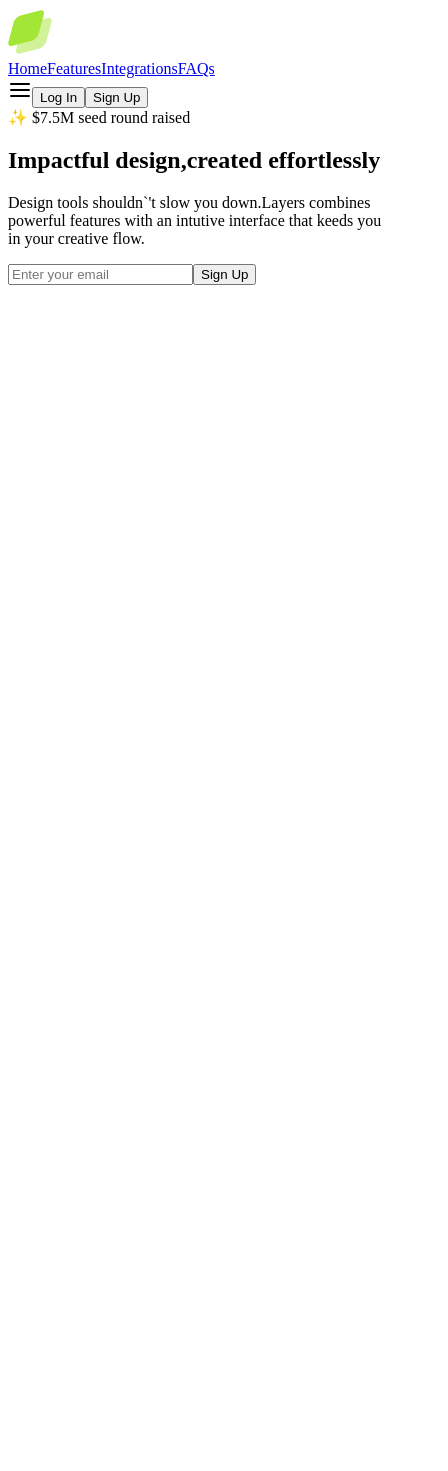
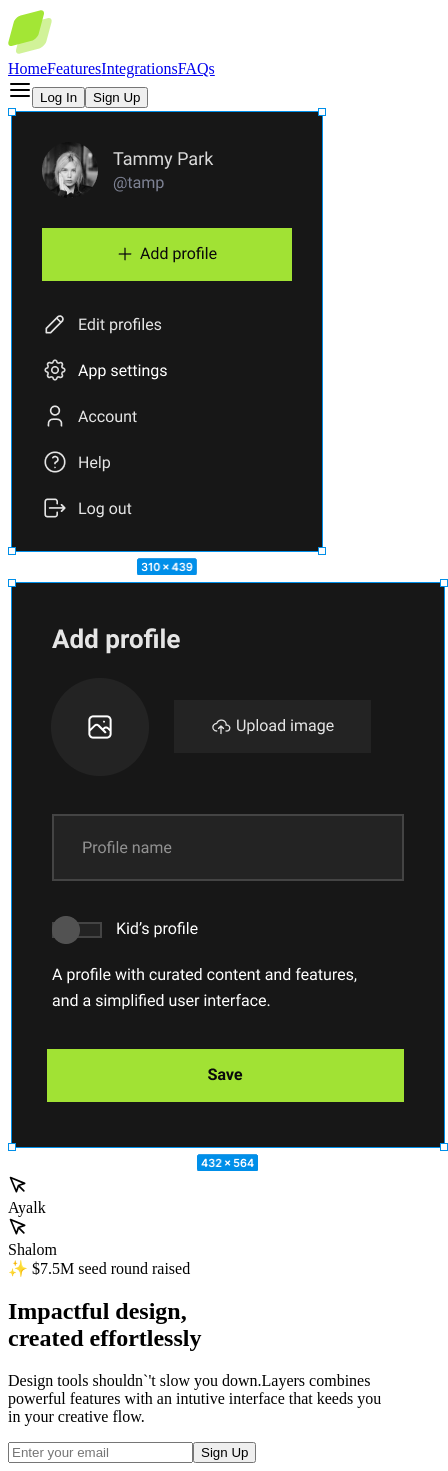
Before and after one commit to mr-Ayalk/SAAS_landing_page1, a Next.js app: page / in a window 390 px wide. Shown: the whole page, 448 px wide, since content can reach past the window. Before the commit the page ends 844 px from the top, so only its background shows below. Built offline with nearby package versions, Linux system fonts and the light colour scheme.

Commit message:
static hero section completed for mobile,tablete and desktop view

```diff
--- a/package.json
+++ b/package.json
@@ -14,6 +14,7 @@
     "next": "^14.2.18",
     "react": "^18.3.1",
     "react-dom": "^18.3.1",
+    "react-feather": "^2.0.10",
     "tailwind-merge": "^2.5.4"
   },
   "devDependencies": {
--- /dev/null
+++ b/src/components/pointer.tsx
@@ -0,0 +1,39 @@
+import { MousePointer } from "react-feather";
+import { twMerge } from "tailwind-merge";
+
+export default function Pointer(props: {
+    name: string;
+    color?: "red" | "blue";
+}) {
+    const { name, color } = props;
+    return (
+        <div className="relative">
+            {/* <svg
+                xmlns="http://www.w3.org/2000/svg"
+                width="24"
+                height="24"
+                viewBox="0 0 24 24"
+                fill="none"
+                stroke="currentColor"
+                stroke-width="2"
+                stroke-linecap="round"
+                stroke-linejoin="round"
+                className="feather feather-activity"
+            >
+                <line x1="18" y1="18" x2="6" y2="6"></line>
+                <polyline points="15 6 6 6 6 15"></polyline>
+            </svg> */}
+            <MousePointer size={20} />
+            <div className="absolute top-full left-full">
+                <div
+                    className={twMerge(
+                        "inline-flex rounded-full font-bold text-sm bg-blue-500 px-2 rounded-tl-none ",
+                        color === "red" && "bg-red-500"
+                    )}
+                >
+                    {name}
+                </div>
+            </div>
+        </div>
+    );
+}
--- a/src/sections/Hero.tsx
+++ b/src/sections/Hero.tsx
@@ -1,16 +1,41 @@
 import Button from "@/components/Button";
-
+import designExample1Image from "@/assets/images/design-example-1.png";
+import designExample2Image from "@/assets/images/design-example-2.png";
+import Image from "next/image";
+import Pointer from "@/components/pointer";
 export default function Hero() {
     return (
-        <section className="py-24">
-            <div className="container">
+        <section className="py-24 overflow-x-clip">
+            <div className="container relative">
+                <div className="absolute -left-32 top-16 hidden lg:block">
+                    <Image
+                        src={designExample1Image}
+                        alt="Design example 1 image"
+                    />
+                </div>
+                <div className="absolute -right-64 -top-16 hidden lg:block">
+                    <Image
+                        src={designExample2Image}
+                        alt="Design example 2 image"
+                    />
+                </div>
+                <div className="absolute left-56 top-96 hidden lg:block ">
+                    <Pointer name="Ayalk" />
+                </div>
+
+                <div className="absolute right-80 -top-4 hidden lg:block">
+                    <Pointer name="Shalom" color="red" />
+                </div>
+
                 <div className="flex justify-center ">
                     <div className="inline-flex py-1 px-3 bg-gradient-to-r from-purple-400 to-pink-400 rounded-full text-neutral-500 font-semibold">
                         ✨ $7.5M seed round raised
                     </div>
                 </div>
-                <h1 className="text-6xl md:text-7xl  font-medium text-center mt-6">
-                    Impactful design,created effortlessly
+                <h1 className="text-6xl md:text-7xl lg:text-8xl font-medium text-center mt-6 ">
+                    Impactful design,
+                    <br className="hidden md:flex" />
+                    created effortlessly
                 </h1>
                 <p className="text-center text-xl text-white/50 mt-8 max-w-2xl mx-auto">
                     Design tools shouldn`&#39;t slow you down.Layers combines
--- a/src/sections/Navbar.tsx
+++ b/src/sections/Navbar.tsx
@@ -34,7 +34,7 @@ export default function Navbar() {
                     </div>
 
                     <div className="flex justify-end gap-4">
-                        <Image
+                        {/* <Image
                             src={HambergerMenu}
                             alt=""
                             width="24"
@@ -42,7 +42,24 @@ export default function Navbar() {
                             className="text-white
                             bg-white  md:hidden
                            "
-                        />
+                        /> */}
+
+                        <svg
+                            xmlns="http://www.w3.org/2000/svg"
+                            width="24"
+                            height="24"
+                            viewBox="0 0 24 24"
+                            fill="none"
+                            stroke="currentColor"
+                            stroke-width="2"
+                            stroke-linecap="round"
+                            stroke-linejoin="round"
+                            className="feather feather-activity md:hidden"
+                        >
+                            <line x1="3" y1="12" x2="21" y2="12"></line>
+                            <line x1="3" y1="6" x2="21" y2="6"></line>
+                            <line x1="3" y1="18" x2="21" y2="18"></line>
+                        </svg>
                         <Button
                             variant="secondary"
                             className="hidden md:inline-flex items-center"
```
Also changed, not shown: 1 other file (tests, documents, lock files or other folders).
